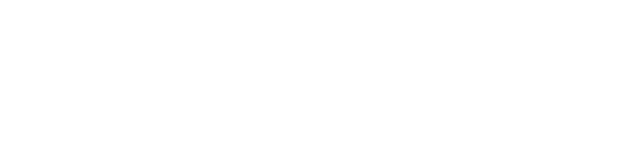
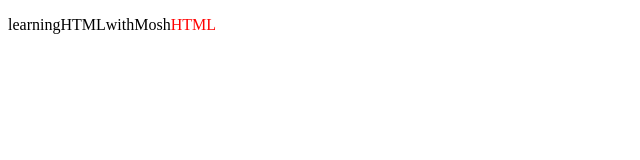
Before and after one commit to Opensourcedeveloper1992/HTML_practice, a plain HTML site: page images/moshcourse2ndHTML.html in a window 1280 px wide. Shown: the whole page, without its empty margins (0-640 px from the left). Drawn offline with Linux system fonts and the light colour scheme.

Commit message:
emphais_CSS_styling

```diff
--- a/images/moshcourse2ndHTML.html
+++ b/images/moshcourse2ndHTML.html
@@ -8,10 +8,16 @@
     <meta name="keywords" content="HTML,CSS">
     <meta name="description" content="HTMLandCSSPractice">
     <title>Document</title>
+    <style>
+        em {
+            color: red;
+            font-style: normal;
+        }
+    </style>
 </head>
 
 <body>
-
+    <p> learningHTMLwithMosh<em>HTML</em></p>
 </body>
 
 </html>
```
